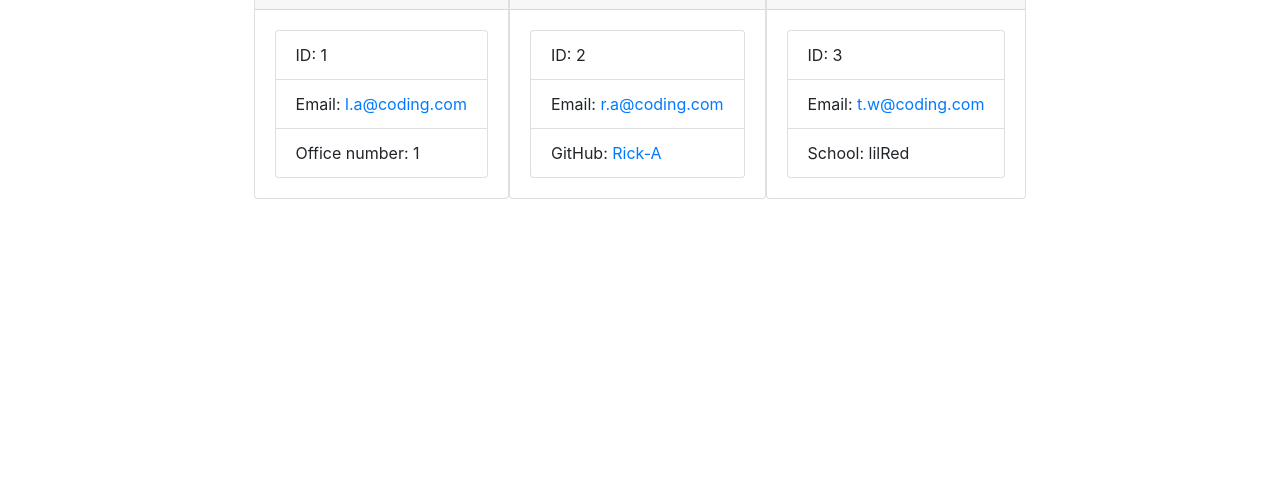
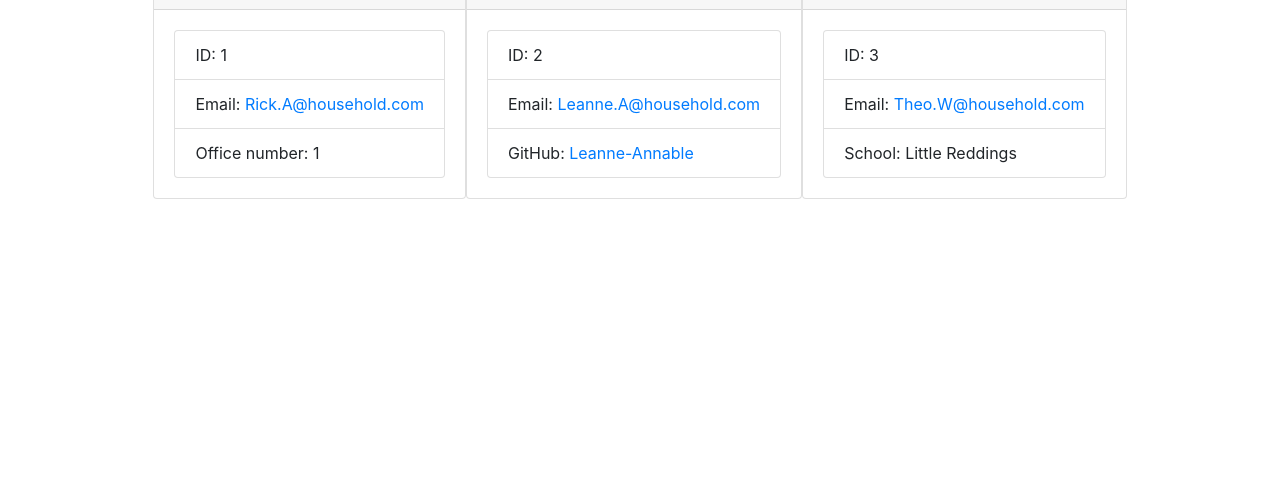
Before and after one commit to Leanne-Annable/Team-Profile-Generator, a website: page output/team.html in a window 1280 px wide. Shown: the part 312-800 px from the top of the page. Drawn offline with nearby package versions, Linux system fonts and the light colour scheme.

Commit message:
Added team members and created html file

```diff
--- a/output/team.html
+++ b/output/team.html
@@ -27,13 +27,13 @@
 
         <div class="card employee-card">
         <div class="card-header">
-            <h2 class="card-title">Leanne</h2>
+            <h2 class="card-title">Rick Annable</h2>
             <h3 class="card-title"><i class="fas fa-mug-hot mr-2"></i>Manager</h3>
         </div>
         <div class="card-body">
             <ul class="list-group">
                 <li class="list-group-item">ID: 1</li>
-                <li class="list-group-item">Email: <a href="mailto:l.a@coding.com">l.a@coding.com</a></li>
+                <li class="list-group-item">Email: <a href="mailto:Rick.A@household.com">Rick.A@household.com</a></li>
                 <li class="list-group-item">Office number: 1</li>
             </ul>
         </div>
@@ -41,28 +41,28 @@
 
         <div class="card employee-card">
     <div class="card-header">
-        <h2 class="card-title">Rick</h2>
+        <h2 class="card-title">Leanne Annable</h2>
         <h3 class="card-title"><i class="fas fa-glasses mr-2"></i>Engineer</h3>
     </div>
     <div class="card-body">
         <ul class="list-group">
             <li class="list-group-item">ID: 2</li>
-            <li class="list-group-item">Email: <a href="mailto:r.a@coding.com">r.a@coding.com</a></li>
-            <li class="list-group-item">GitHub: <a href="https://github.com/Rick-A" target="_blank" rel="noopener noreferrer">Rick-A</a></li>
+            <li class="list-group-item">Email: <a href="mailto:Leanne.A@household.com">Leanne.A@household.com</a></li>
+            <li class="list-group-item">GitHub: <a href="https://github.com/Leanne-Annable" target="_blank" rel="noopener noreferrer">Leanne-Annable</a></li>
         </ul>
     </div>
 </div>
 
         <div class="card employee-card">
     <div class="card-header">
-        <h2 class="card-title">Theo</h2>
+        <h2 class="card-title">Theo Wilson</h2>
         <h3 class="card-title"><i class="fas fa-user-graduate mr-2"></i>Intern</h3>
     </div>
     <div class="card-body">
         <ul class="list-group">
             <li class="list-group-item">ID: 3</li>
-            <li class="list-group-item">Email: <a href="mailto:t.w@coding.com">t.w@coding.com</a></li>
-            <li class="list-group-item">School: lilRed</li>
+            <li class="list-group-item">Email: <a href="mailto:Theo.W@household.com">Theo.W@household.com</a></li>
+            <li class="list-group-item">School: Little Reddings</li>
         </ul>
     </div>
 </div>
```
